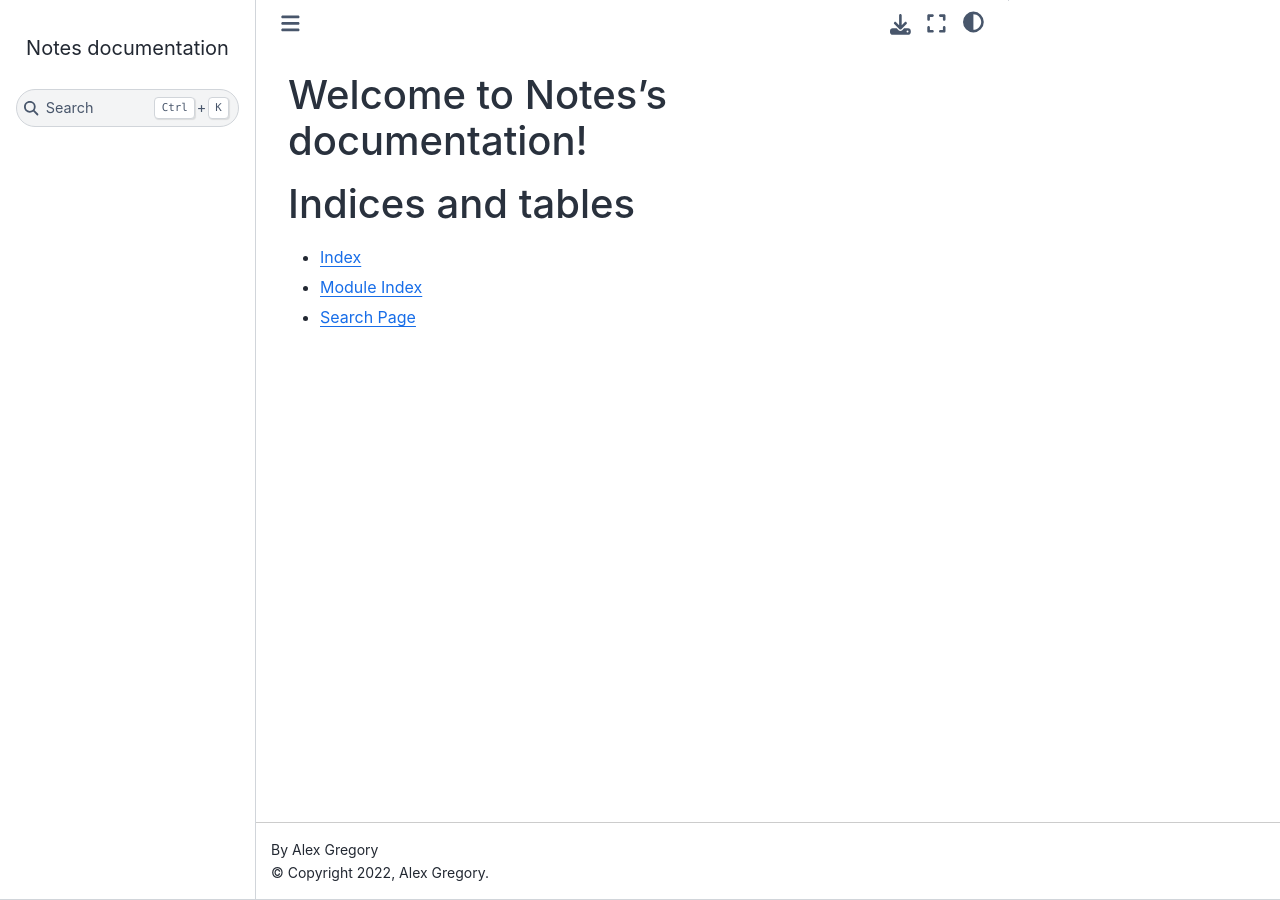
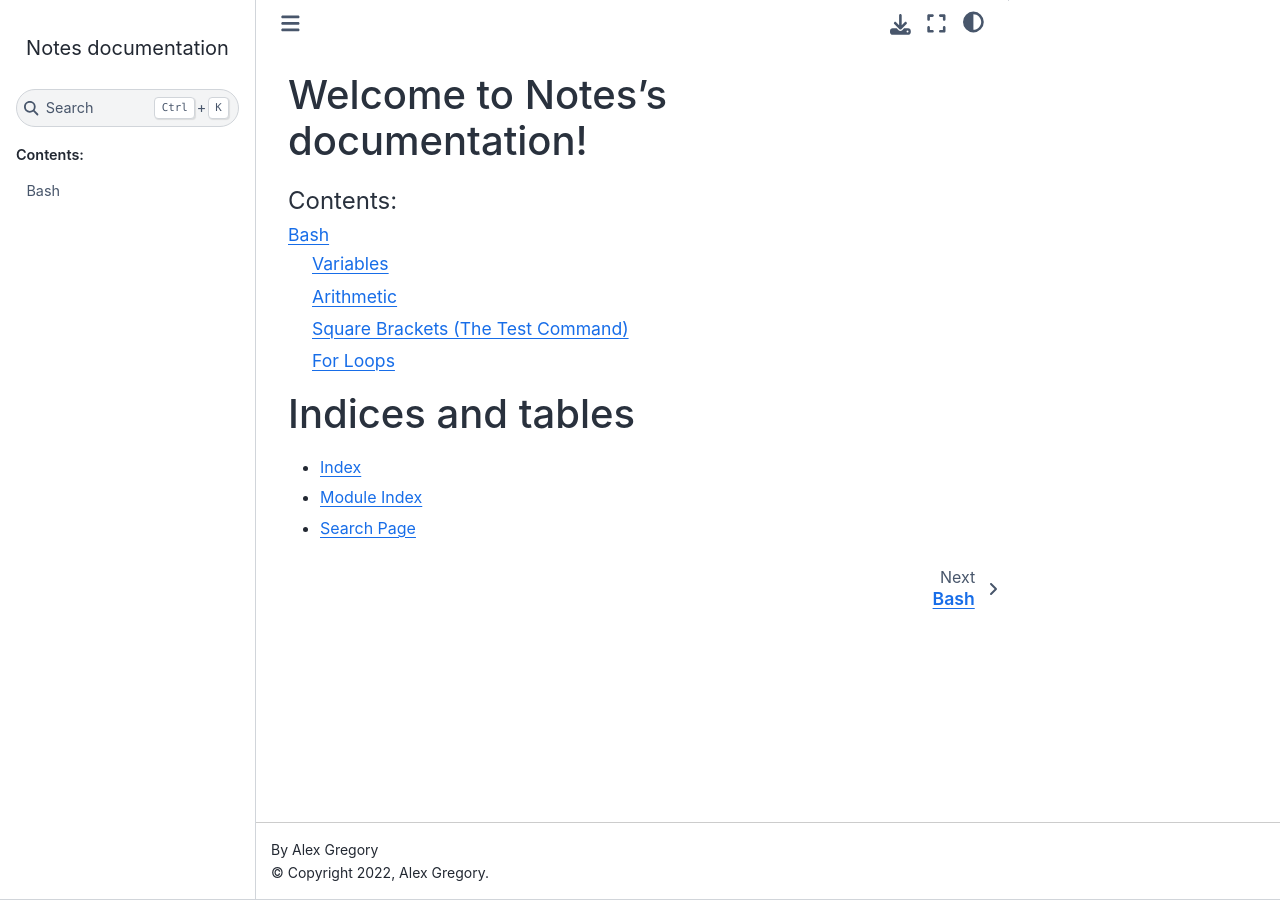
Before and after one commit to alex-gregory-ds/notes, a Sphinx documentation site: the page built from notes/source/index.rst, in a window 1280 px wide. Built offline with Sphinx 7.4.7 and the Sphinx Book theme 1.1.4, drawn with Linux system fonts in a browser that asks for light colours; some of the changed lines change nothing that is shown.

Commit message:
Add initial bash cheat sheet.

```diff
--- /dev/null
+++ b/notes/source/Contents/bash.rst
@@ -0,0 +1,100 @@
+====
+Bash
+====
+
+Quick reference for Bash scripting.
+
+^^^^^^^^^
+Variables
+^^^^^^^^^
+
+.. code-block:: bash
+
+   STRING="Hello"  # String
+   NUMBER=7        # Integer
+   BOOL=true       # Boolean
+   ARRAY=(1 2 3)   # Array
+
+^^^^^^^^^^
+Arithmetic
+^^^^^^^^^^
+
+Expressions written inside :code:`(())` are evaluated as mathematical expressions.
+
+.. code-block:: bash
+
+    echo $((2 + 3))  # 5
+
+Without :code:`(())`, bash will usually interpret most variables and arguments as strings.
+
+.. code-block:: bash
+
+    echo 2 + 3    # 2 + 3
+    echo "2 + 3"  # 2 + 3
+
+    X=2
+    Y=3
+    echo $X + $Y  # 2 + 3
+
+^^^^^^^^^^^^^^^^^^^^^^^^^^^^^^^^^^
+Square Brackets (The Test Command)
+^^^^^^^^^^^^^^^^^^^^^^^^^^^^^^^^^^
+
+Square brackets are referred to as the test command and are used to test if the statement within the brackets are true are true of false.
+
+.. code-block:: bash
+
+    if [ "a" = "a" ]; then echo "True"; else echo "False"; fi    # True
+    if [ "a" = "b" ]; then echo "True"; else echo "False"; fi    # False
+    if [ "aa" = "aa" ]; then echo "True"; else echo "False"; fi  # False
+
+    X=3
+    Y=5
+
+    # Less than or equal to
+    if [ $X -le $Y ]; then echo "True"; else echo "False"; fi    # True
+
+    # Greater than or equal to
+    if [ $X -ge $Y ]; then echo "True"; else echo "False"; fi    # False
+
+    # Less than
+    if [ $X -lt $Y ]; then echo "True"; else echo "False"; fi    # True
+
+    # Greater than
+    if [ $X -gt $Y ]; then echo "True"; else echo "False"; fi    # False
+
+^^^^^^^^^
+For Loops
+^^^^^^^^^
+
+For loops can be defined over a list of items.
+
+.. code-block:: bash
+
+    # Integer items
+    for i in 1 2 3
+    do
+        echo "This is element $i"
+    done
+
+    # String items
+    for item in "item 1" "item 2" "item 3"
+    do
+        echo "$item"
+    done
+
+Braces can be used to define ranges, :code:`{x..y}`. Note that ranges are inclusive so :code:`x` and :code:`y` are included in the range.
+
+.. code-block:: bash
+
+    # 0, 1, 2, 3, 4, 4
+    for i in {0..5}
+    do
+        echo "Item $i"
+    done
+
+    # 0, 2, 4, 6, 8
+    for i in {0..10..2}
+    do
+        echo "Item $i"
+    done
--- a/notes/source/index.rst
+++ b/notes/source/index.rst
@@ -10,6 +10,8 @@
    :maxdepth: 2
    :caption: Contents:
 
+   Contents/bash.rst
+
 
 
 Indices and tables
```
